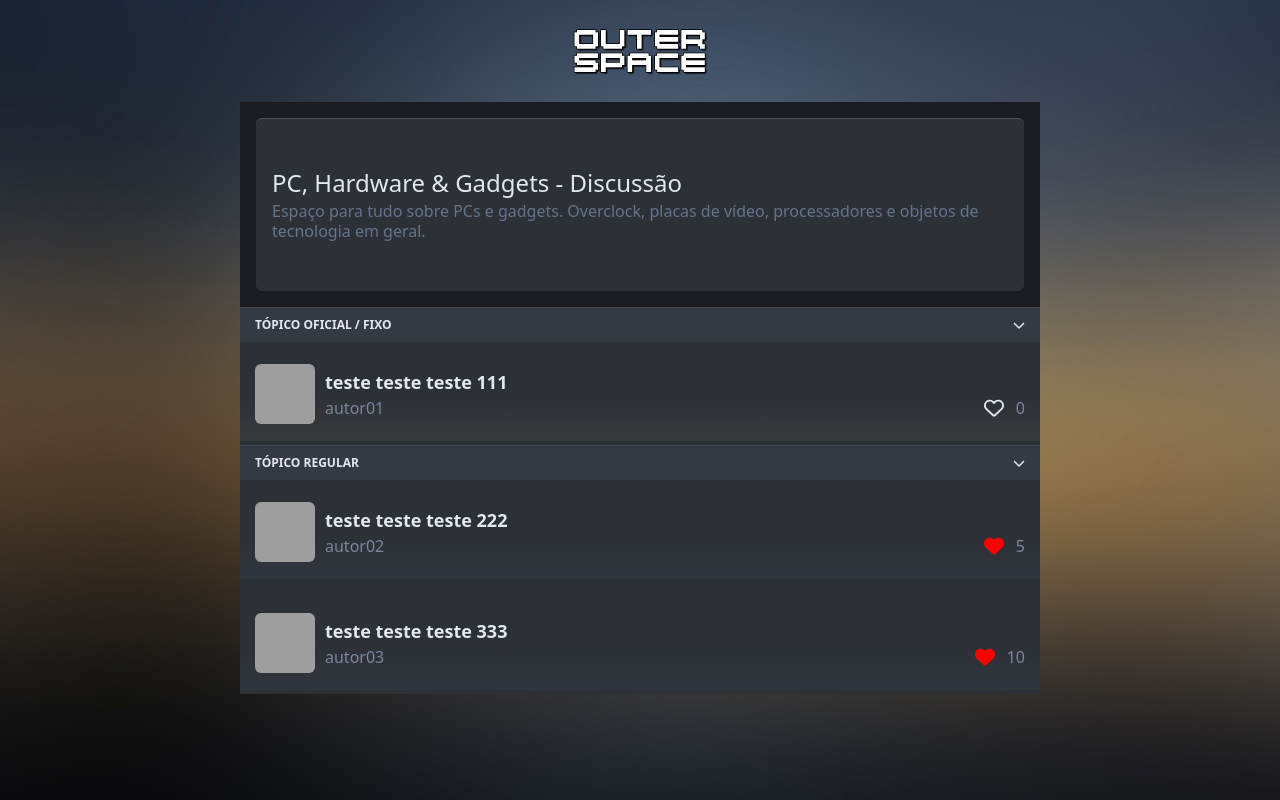
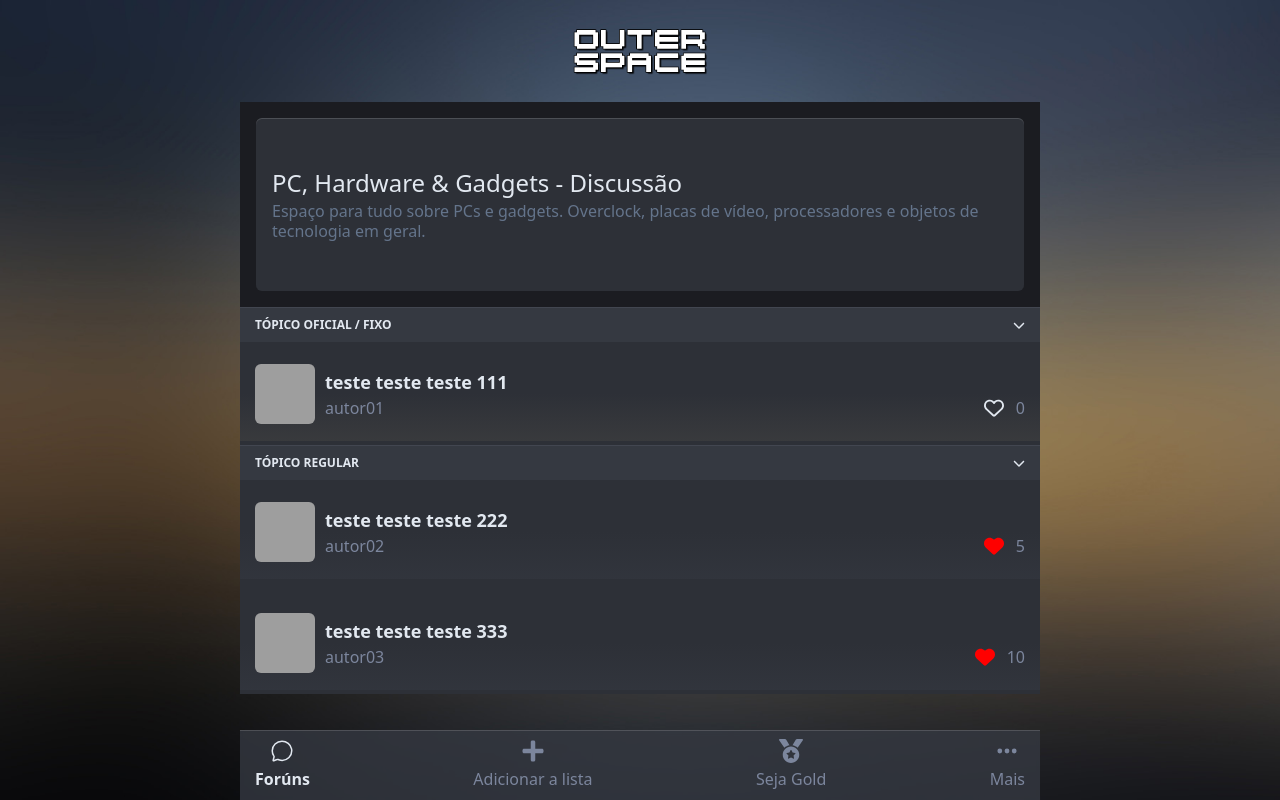
Before and after one commit to diegopeixoto/outerspace-index-frontend, a Next.js app: page / in a window 1280 px wide. Built offline with nearby package versions, Linux system fonts and the light colour scheme; grey boxes are pictures that could not be loaded.

Commit message:
Add NavBar component with associated constants and types
Introduced the NavBar and NavButton components, along with corresponding constants and types for navigation buttons. Embedded the NavBar in the main application page to provide a bottom navigation menu.

```diff
--- a/src/app/page.tsx
+++ b/src/app/page.tsx
@@ -3,6 +3,7 @@
 import Category from '@/components/Category'
 import Forum from '@/components/Forum'
 import Header from '@/components/Header'
+import NavBar from '@/components/NavBar'
 import { TopicItemProps } from '@/types/layout'
 
 const mockPinnedTopicList: TopicItemProps[] = [
@@ -53,6 +54,7 @@ export default function Home() {
         </div>
         <Forum topicList={mockPinnedTopicList} />
         <Forum topicList={mockNormalTopicList} />
+        <NavBar />
       </main>
     </>
   )
--- /dev/null
+++ b/src/components/NavBar/NavButton.tsx
@@ -0,0 +1,17 @@
+import { iconMap, type NavButtonProps } from '@/types/navbar'
+
+export default function NavButton({ icon, label, selected }: NavButtonProps) {
+  const navStyle = {
+    selected: 'text-slate-200 font-bold',
+    hover: 'hover:text-slate-200 hover:font-bold',
+  }
+  const Icon = iconMap[icon]
+  return (
+    <button
+      className={`flex-col flex items-center gap-y-1 cursor-pointer ${navStyle.hover}`}
+    >
+      <Icon size={24} className={`${selected && navStyle.selected} `} />
+      <p className={`${selected && navStyle.selected}`}>{label}</p>
+    </button>
+  )
+}
--- /dev/null
+++ b/src/components/NavBar/index.tsx
@@ -0,0 +1,21 @@
+import { navButtons } from '@/constants/navbar'
+import { NavIcons, NavLabels } from '@/types/navbar'
+import NavButton from './NavButton'
+
+export default function NavBar() {
+  return (
+    <nav
+      className="w-full max-w-[800px] h-[70px] bg-[rgba(53,57,65,0.80)] shadow-[inset_0px_1px_0px_0px_rgba(255,255,255,0.15)]
+     backdrop-blur-[2px] fixed bottom-0 py-1 px-[15px] flex justify-between items-center"
+    >
+      {navButtons.map((button) => (
+        <NavButton
+          key={button}
+          icon={NavIcons[button as keyof typeof NavIcons]}
+          label={NavLabels[button as keyof typeof NavLabels]}
+          selected={button == 'FORUM'}
+        />
+      ))}
+    </nav>
+  )
+}
--- /dev/null
+++ b/src/constants/navbar.ts
@@ -0,0 +1 @@
+export const navButtons = ['FORUM', 'ADD', 'GOLD', 'MORE']
--- /dev/null
+++ b/src/types/navbar.ts
@@ -0,0 +1,38 @@
+import dynamic from 'next/dynamic'
+import type { IconBaseProps } from 'react-icons'
+
+export const iconMap: { [key: string]: React.ComponentType<IconBaseProps> } = {
+  IoChatbubbleOutline: dynamic(() =>
+    import('react-icons/io5').then((mod) => mod.IoChatbubbleOutline)
+  ),
+  FaPlus: dynamic(() => import('react-icons/fa').then((mod) => mod.FaPlus)),
+  FaMedal: dynamic(() => import('react-icons/fa').then((mod) => mod.FaMedal)),
+  HiDotsHorizontal: dynamic(() =>
+    import('react-icons/hi').then((mod) => mod.HiDotsHorizontal)
+  ),
+}
+
+export enum NavIcons {
+  FORUM = 'IoChatbubbleOutline',
+  ADD = 'FaPlus',
+  GOLD = 'FaMedal',
+  MORE = 'HiDotsHorizontal',
+}
+
+export enum NavLabels {
+  FORUM = 'Forúns',
+  ADD = 'Adicionar a lista',
+  GOLD = 'Seja Gold',
+  MORE = 'Mais',
+}
+
+export enum NavActions {
+  NAVIGATE,
+  EXTERNAL,
+}
+
+export type NavButtonProps = {
+  icon: NavIcons
+  label: NavLabels
+  selected: boolean
+}
```
